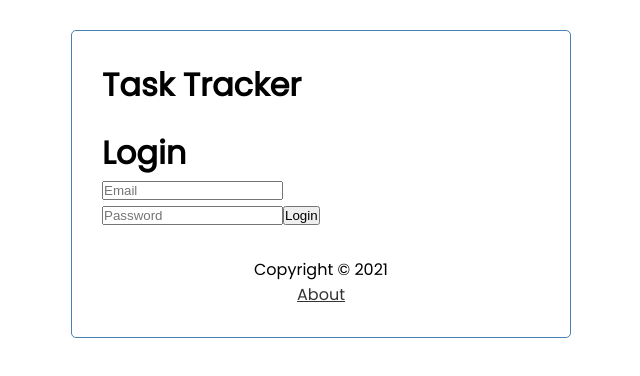
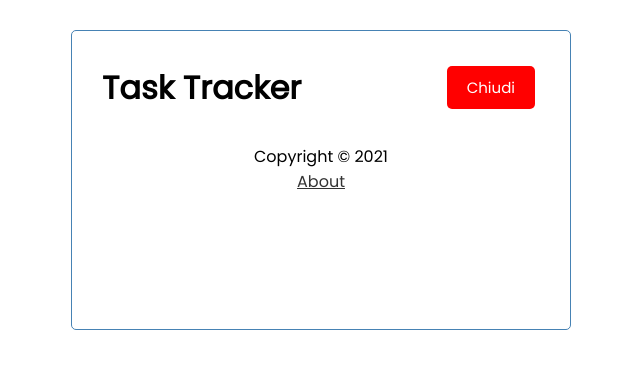
Before and after one commit to severinofe/tasktracker, a Vue app: page / in a window 1280 px wide. Before the commit this address led to /login. Shown: the top 376 px of the page, without its empty margins (319-959 px from the left). Built offline with nearby package versions, Linux system fonts and the light colour scheme.

Commit message:
Aggiunta route al al router

```diff
--- a/src/components/Button.vue
+++ b/src/components/Button.vue
@@ -13,12 +13,10 @@
         },
 
         methods: {
-            onClick() {
-                this.$emit('btn-click')
-            },
+
         },
 
-        emits: ['btn-click']
+
 
     }
 
--- a/src/router/index.ts
+++ b/src/router/index.ts
@@ -10,7 +10,7 @@ import { userStore } from '@/stores/userStore';
 
 const routes = [
     {
-        path: '/',
+        path: '/home',
         name: 'Home',
         component: Home,
         meta: { requiresAuth: true }
--- a/src/stores/userStore.ts
+++ b/src/stores/userStore.ts
@@ -1,18 +1,21 @@
 import { defineStore } from 'pinia';
 
 export const userStore = defineStore({
-  id: 'auth',
+  id: 'userStore',
   state: () => ({
     loggato: false,
 
   }),
   actions: {
-    login(email : string, password : string) {
-      // Logica di login mancante ancora
-      if (email && password) {
+    login() {
+
+
+      console.log('sei nello userStore', this.loggato);
+
+
         this.loggato = true;
 
-      }
+   //   }
     },
     logout() {
       this.loggato = false;
--- a/src/views/Login.vue
+++ b/src/views/Login.vue
@@ -4,17 +4,32 @@
       <form @submit.prevent="login">
         <input v-model="email" type="email" placeholder="Email" required><br>
         <input v-model="password" type="password" placeholder="Password" required>
-        <button type="submit">Login</button>
+        <button @click="accedi" type="submit">Login</button>
       </form>
     </div>
   </template>
 
+
   <script>
   import { ref } from 'vue';
   import { userStore } from '@/stores/userStore'; // Uso uno Store specifico per gli utenti
+  import { Button } from '@/components/Button.vue';
 
   export default {
     name: 'Login',
+
+    components: {
+        Button
+    },
+
+    methods: {
+      accedi() {
+        console.log('clickclickclick');
+        const store = userStore();
+        store.login();
+        this.$router.push('/home')
+      }
+    },
 
     setup() {
       const email = ref('');
```
Also changed, not shown: src/views/Home.vue (+2 -8 lines).
